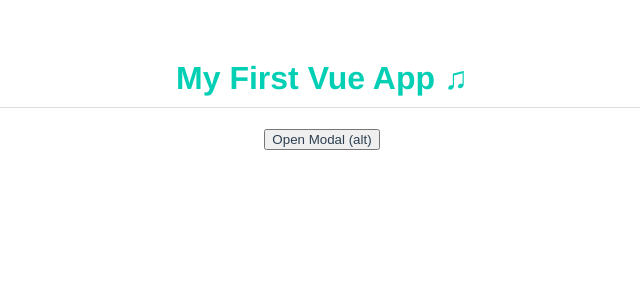
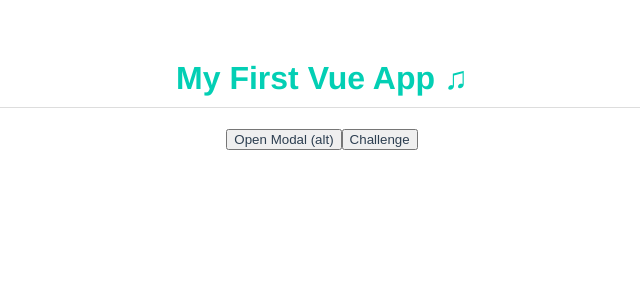
Before and after one commit to 5Akan/modal-project, a Vue app: page / in a window 1280 px wide. Shown: the top 300 px of the page, without its empty margins (318-958 px from the left). Built offline with nearby package versions, Linux system fonts and the light colour scheme.

Commit message:
Solved a challenge to create another Modal

```diff
--- a/src/App.vue
+++ b/src/App.vue
@@ -16,7 +16,15 @@
     </template>
     </Modal>
   </div>
+  <div v-if="showModalTwo">
+    <Modal @close = "toggleModalTwo">
+      <template v-slot:linkstwo>
+      <p>The Challenge</p>
+    </template>
+    </Modal>
+  </div>
   <button @click.alt ="toggleModal">Open Modal (alt)</button>
+  <button @click="toggleModalTwo">Challenge</button>
   <!-- Click Event Modifiers eg @click.alt -->
 
 </template>
@@ -31,7 +39,8 @@
       title:'My First Vue App ♫',
       header:"Sign up for the Giveaway!",
       text:"It was made by me",
-      showModal:false
+      showModal:false,
+      showModalTwo:false
     }
   },
   methods:{
@@ -41,7 +50,11 @@
     //  },
      toggleModal(){
        this.showModal=!this.showModal;
+     },
+     toggleModalTwo(){
+       this.showModalTwo=!this.showModalTwo;
      }
+
   }
 }
 </script>
--- a/src/components/Modal.vue
+++ b/src/components/Modal.vue
@@ -4,6 +4,9 @@
             <slot></slot>
             <div class="actions">
                 <slot name="links"></slot>
+            </div>
+            <div class="challenge">
+                <slot name="linkstwo"></slot>
             </div>
         </div>
     </div>
@@ -74,4 +77,7 @@
     .modal.sale .actions a{
         color: white;
      }
+     .modal .challenge{
+        color: black;
+    }
 </style>
```
